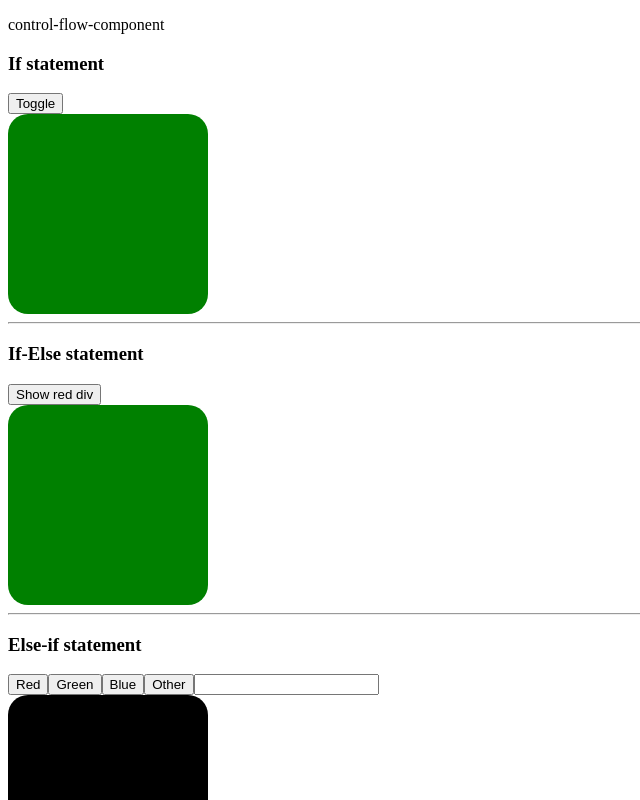
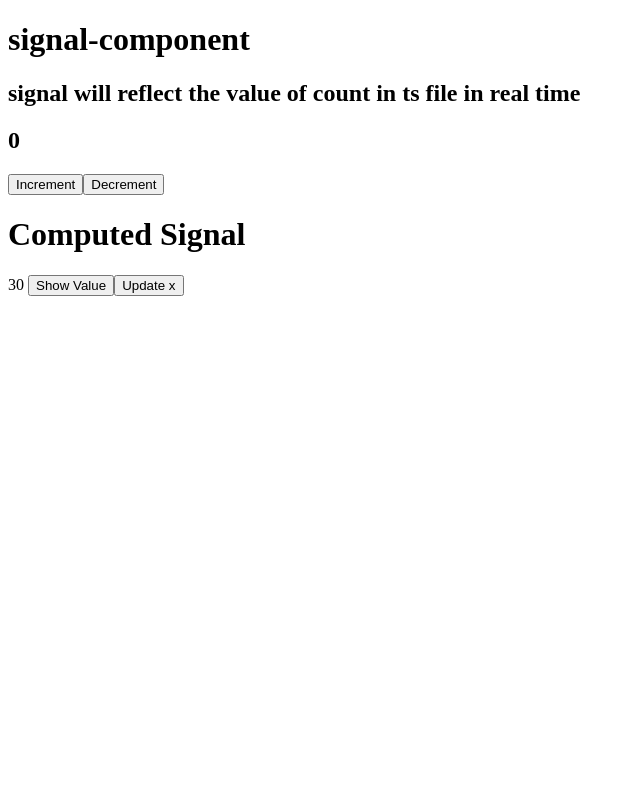
Before and after one commit to AryanNai08/Angular-Tutorial, an Angular app: page / in a window 1280 px wide. Shown: the top 800 px of the page, without its empty margins (0-640 px from the left). Built offline with nearby package versions, Linux system fonts and the light colour scheme.

Commit message:
(Angular):-Signal/Computed Signal

```diff
--- a/src/app/app.html
+++ b/src/app/app.html
@@ -19,4 +19,7 @@
   <!-- <app-style-operater-componenet></app-style-operater-componenet> -->
 
 <!-- control flow -->
-<app-control-flow-component></app-control-flow-component>
+<!-- <app-control-flow-component></app-control-flow-component> -->
+
+<!-- signal -->
+ <app-signal-component></app-signal-component>
--- a/src/app/app.ts
+++ b/src/app/app.ts
@@ -6,10 +6,11 @@ import { count } from 'rxjs';
 import { Countercomponent } from './countercomponent/countercomponent';
 import { StyleOperaterComponenet } from './style-operater-componenet/style-operater-componenet';
 import { ControlFlowComponent } from './control-flow-component/control-flow-component';
+import { SignalComponent } from './signal-component/signal-component';
 
 @Component({
   selector: 'app-root',
-  imports: [RouterOutlet,Login,ProfileComponenet,Countercomponent,StyleOperaterComponenet,ControlFlowComponent],
+  imports: [RouterOutlet,Login,ProfileComponenet,Countercomponent,StyleOperaterComponenet,ControlFlowComponent,SignalComponent],
   templateUrl: './app.html',
   styleUrl: './app.css'
 })
--- /dev/null
+++ b/src/app/signal-component/signal-component.html
@@ -0,0 +1,11 @@
+<h1>signal-component</h1>
+<h2>signal will reflect the value of count in ts file in real time</h2>
+<h2>{{count()}}</h2>
+<button (click)="count.set(count()+1)">Increment</button>
+<button (click)="count.set(count()-1)">Decrement</button>
+
+
+<h1>Computed Signal</h1>
+{{z()}}
+<button (click)="showvalue()">Show Value</button>
+<button (click)="updatex()">Update x</button>
--- /dev/null
+++ b/src/app/signal-component/signal-component.ts
@@ -0,0 +1,32 @@
+import { Component, computed, effect, Signal, signal } from '@angular/core';
+
+@Component({
+  selector: 'app-signal-component',
+  imports: [],
+  templateUrl: './signal-component.html',
+  styleUrl: './signal-component.css',
+})
+export class SignalComponent {
+  count=signal(0);
+  constructor(){
+    effect(()=>{
+      console.log(this.count());
+    })
+  }
+
+  x=signal(10);
+  // y=signal<number>(20);
+  y=signal(20);
+  z=computed(()=>this.x()+this.y())
+
+  showvalue(){
+    console.log(this.z());
+    this.x.set(200);
+    console.log(this.z());
+  }
+    updatex(){
+      this.x.set(200);
+    }
+
+
+}
```
Also changed, not shown: src/app/signal-component/signal-component.css (added), 1 other file (tests, documents, lock files or other folders).
